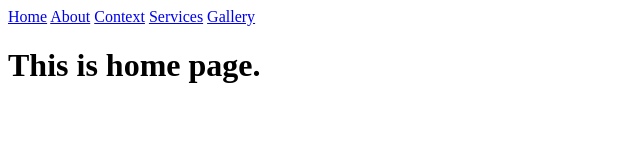
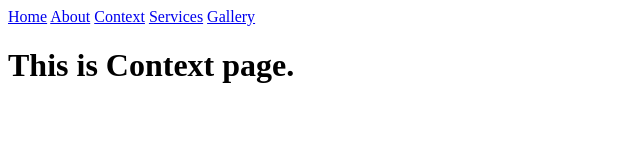
Before and after one commit to Purinsuu/code, a plain HTML site: page test-context.html in a window 1280 px wide. Shown: the whole page, without its empty margins (0-640 px from the left). Drawn offline with Linux system fonts and the light colour scheme.

Commit message:
fix paragraph context

```diff
--- a/test-context.html
+++ b/test-context.html
@@ -14,7 +14,7 @@
                 <a href="uat-services.html">Services</a>
                 <a href="prod-gallery.html">Gallery</a>
     </div>
-    <p><h1>This is home page.</h1>
+    <p><h1>This is Context page.</h1>
     </p>
 </body>
 </html>
```
